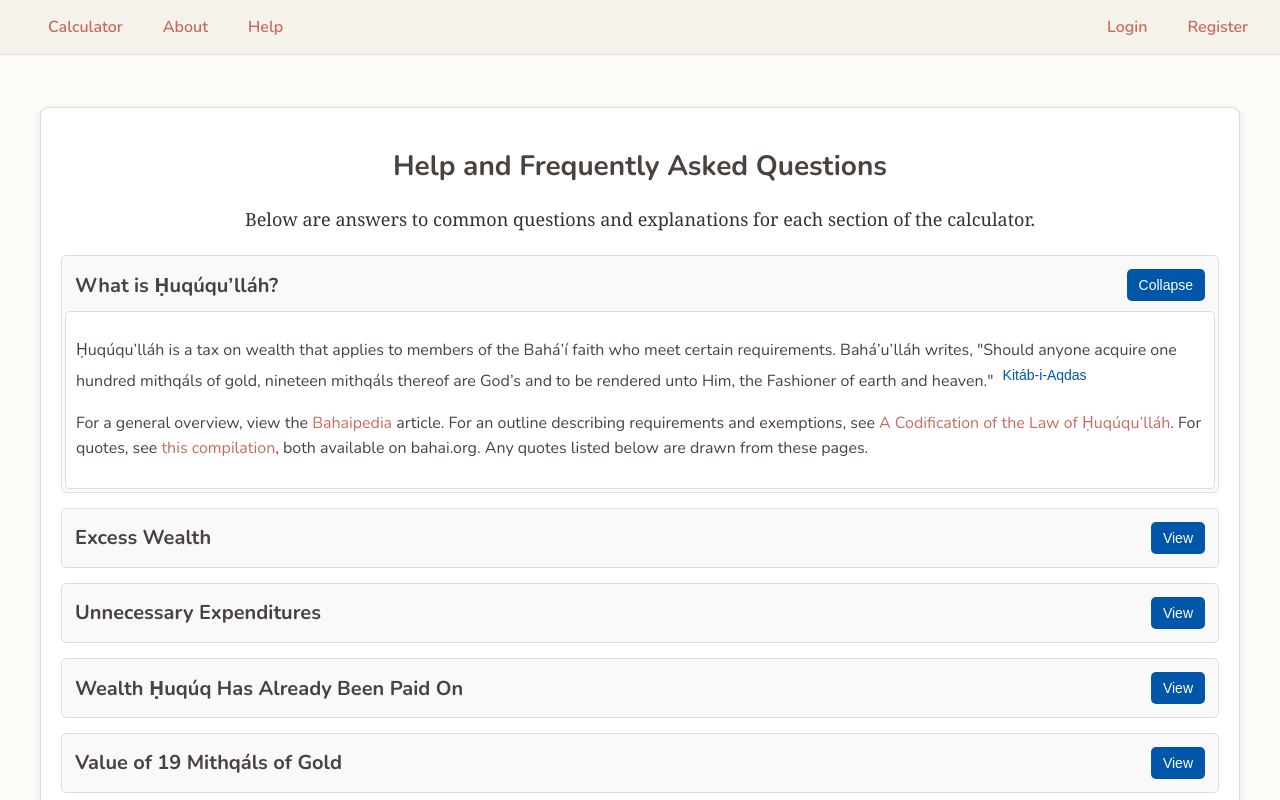
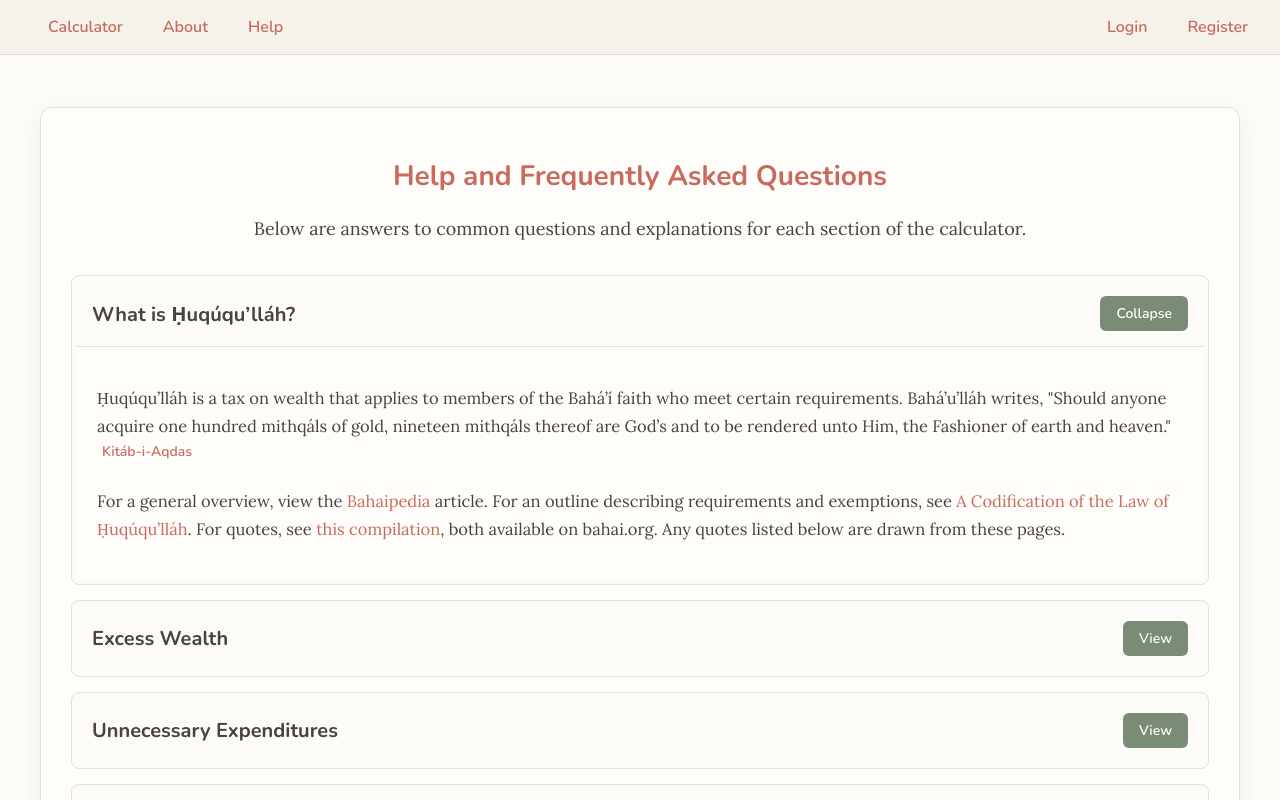
Before and after one commit to bahaipedia/huququlator, a React (Vite) app in the folder client/: page /help in a window 1280 px wide. Shown: the top 800 px of the page. Built offline with nearby package versions, Linux system fonts and the light colour scheme; no server answers.

Commit message:
Update static.css

```diff
--- a/client/src/styles/static.css
+++ b/client/src/styles/static.css
@@ -2,8 +2,8 @@
 .georgia-text {
     font-size: 18px;
     line-height: 1.8;
-    font-family: "Georgia", serif;
-    color: #333;
+    font-family: "Lora", serif; /* Warmer, highly readable serif */
+    color: var(--text-color);
     margin-bottom: 15px;
 }
 
@@ -11,31 +11,37 @@
 .help-container {
     max-width: 1200px;
     margin: 20px auto;
-    padding: 20px;
-    background-color: white;
-    border-radius: 8px;
-    box-shadow: 0 4px 10px rgba(0, 0, 0, 0.1);
-    border: 1px solid #ddd;
+    padding: 30px;
+    background-color: #fffdfa;
+    border-radius: 12px;
+    box-shadow: 0 8px 24px rgba(74, 66, 62, 0.06);
+    border: 1px solid var(--border-color);
     text-align: center;
 }
 
 .help-container h1 {
     font-size: 28px;
     margin-bottom: 15px;
+    color: var(--link-color);
 }
 
 .faq-section {
-    margin-top: 20px;
+    margin-top: 30px;
 }
 
 .faq-item {
     margin-bottom: 15px;
-    padding: 3px;
-    border: 1px solid #ddd;
-    border-radius: 5px;
-    background-color: #f9f9f9;
+    padding: 5px;
+    border: 1px solid var(--border-color);
+    border-radius: 8px;
+    background-color: var(--bg-color);
     position: relative;
     overflow: hidden;
+    transition: box-shadow 0.2s ease;
+}
+
+.faq-item:hover {
+    box-shadow: 0 4px 12px rgba(74, 66, 62, 0.04);
 }
 
 .faq-item h2 {
@@ -45,23 +51,25 @@
     display: flex;
     justify-content: space-between;
     align-items: center;
-    padding: 0 10px;
+    padding: 5px 15px;
+    color: var(--text-color);
+    transition: color 0.2s ease;
 }
 
 .faq-item h2:hover {
-    color: #0056A8;
+    color: var(--link-color);
 }
 
 .faq-content {
     margin-top: 10px;
-    font-size: 16px;
-    line-height: 1.6;
+    font-size: 16.5px;
+    line-height: 1.7;
     display: none;
-    padding: 10px;
-    border: 1px solid #ddd;
-    border-radius: 4px;
-    background-color: #ffffff;
+    padding: 20px;
+    border-top: 1px solid var(--border-color);
+    background-color: #fffdfa;
     text-align: left;
+    font-family: "Lora", serif;
 }
 
 .faq-content.expanded {
@@ -70,80 +78,90 @@
 }
 
 .view-more {
-    background-color: #0056A8;
+    background-color: #7a8b76; /* Sage green */
     color: white;
     border: none;
-    border-radius: 5px;
-    padding: 8px 12px;
+    border-radius: 6px;
+    padding: 8px 16px;
     cursor: pointer;
     font-size: 14px;
+    font-weight: 600;
+    font-family: 'Nunito', sans-serif;
+    transition: background-color 0.2s ease;
 }
 
 .view-more:hover {
-    background-color: #003F7E;
+    background-color: #657561;
 }
 
 .note-link {
     font-size: 14px;
-    font-family: "Arial", sans-serif;
-    color: #0056A8;
+    font-family: "Nunito", sans-serif;
+    color: var(--link-color);
     text-decoration: none;
     vertical-align: super;
     margin-left: 5px;
+    font-weight: 600;
 }
 
 .note-link:hover {
     text-decoration: underline;
-    color: #003F7E;
+    opacity: 0.8;
 }
 
 /* --- ABOUT PAGE --- */
 .about-container {
     max-width: 80%;
     margin: 20px auto;
-    padding: 20px;
-    background-color: white;
-    border-radius: 8px;
-    box-shadow: 0 4px 8px rgba(0, 0, 0, 0.5);
+    padding: 30px;
+    background-color: #fffdfa;
+    border-radius: 12px;
+    box-shadow: 0 8px 24px rgba(74, 66, 62, 0.06);
+    border: 1px solid var(--border-color);
     text-align: left;
 }
 
 .about-container h1 {
-    color: #0073e6;
-    font-size: 24px;
+    color: var(--link-color);
+    font-size: 28px;
     margin-bottom: 20px;
 }
 
 .about-section {
-    margin-top: 20px;
+    margin-top: 30px;
 }
 
 .about-item {
     margin-bottom: 20px;
-    border: 1px solid #ddd;
-    border-radius: 5px;
-    background-color: #f9f9f9;
+    border: 1px solid var(--border-color);
+    border-radius: 8px;
+    background-color: var(--bg-color);
     overflow: hidden;
-    box-shadow: 0 2px 4px rgba(0, 0, 0, 0.1);
+    box-shadow: 0 4px 12px rgba(74, 66, 62, 0.04);
 }
 
 .about-item h2 {
     font-size: 18px;
     margin: 0;
-    padding: 15px;
-    background-color: #3f5a72;
+    padding: 15px 20px;
+    background-color: var(--link-color); /* Terracotta instead of slate blue */
     color: white;
     cursor: pointer;
+    transition: filter 0.2s ease;
 }
 
 .about-item h2:hover {
-    background-color: #34495e;
+    filter: brightness(0.9);
 }
 
 .about-content {
-    padding: 15px;
+    padding: 20px;
     display: none;
-    color: #333;
+    color: var(--text-color);
+    font-family: "Lora", serif;
+    font-size: 16.5px;
+    line-height: 1.7;
+    background-color: #fffdfa;
     transition: max-height 0.3s ease;
 }
 
@@ -154,19 +172,21 @@
 .view-more-about {
     display: block;
     width: 100%;
-    padding: 10px;
+    padding: 12px;
     text-align: center;
     font-size: 14px;
-    color: #3f5a72;
-    background-color: #f1f1f1;
+    font-weight: 600;
+    font-family: 'Nunito', sans-serif;
+    color: var(--link-color);
+    background-color: var(--nav-bg);
     border: none;
-    border-top: 1px solid #ddd;
+    border-top: 1px solid var(--border-color);
     cursor: pointer;
     transition: background-color 0.3s ease;
 }
 
 .view-more-about:hover {
-    background-color: #e9e9e9;
+    background-color: var(--border-color);
 }
 
 @keyframes fadeIn {
@@ -177,44 +197,45 @@
 /* --- DARK MODE: STATIC PAGES --- */
 @media (prefers-color-scheme: dark) {
     .help-container, .about-container {
-        background-color: #1e1e1e;
-        border-color: #333;
-        color: #e0e0e0;
+        background-color: #322d2b;
+        border-color: var(--border-color);
+        color: var(--text-color);
+        box-shadow: 0 8px 24px rgba(0, 0, 0, 0.2);
     }
     .help-container h1, .about-container h1 {
-        color: #4dabf7;
+        color: var(--link-color);
     }
     .georgia-text, .about-content {
-        color: #cccccc;
+        color: var(--text-color);
     }
     .faq-item, .about-item {
-        background-color: #2a2a2a;
-        border-color: #444;
+        background-color: var(--bg-color);
+        border-color: var(--border-color);
     }
     .faq-item h2 {
-        color: #e0e0e0;
+        color: var(--text-color);
     }
     .faq-item h2:hover {
-        color: #4dabf7;
+        color: var(--link-color);
     }
     .faq-content {
-        background-color: #1e1e1e;
-        border-color: #444;
-        color: #cccccc;
+        background-color: #322d2b;
+        border-color: var(--border-color);
+        color: var(--text-color);
     }
     .about-item h2 {
-        background-color: #2c3e50;
-        color: #fff;
+        background-color: var(--link-color);
+        color: var(--btn-text);
     }
-    .about-item h2:hover {
-        background-color: #34495e;
+    .about-content {
+        background-color: #322d2b;
     }
     .view-more-about {
-        background-color: #2a2a2a;
-        color: #4dabf7;
-        border-top-color: #444;
+        background-color: var(--nav-bg);
+        color: var(--link-color);
+        border-top-color: var(--border-color);
     }
     .view-more-about:hover {
-        background-color: #333;
+        background-color: var(--border-color);
     }
 }
```
